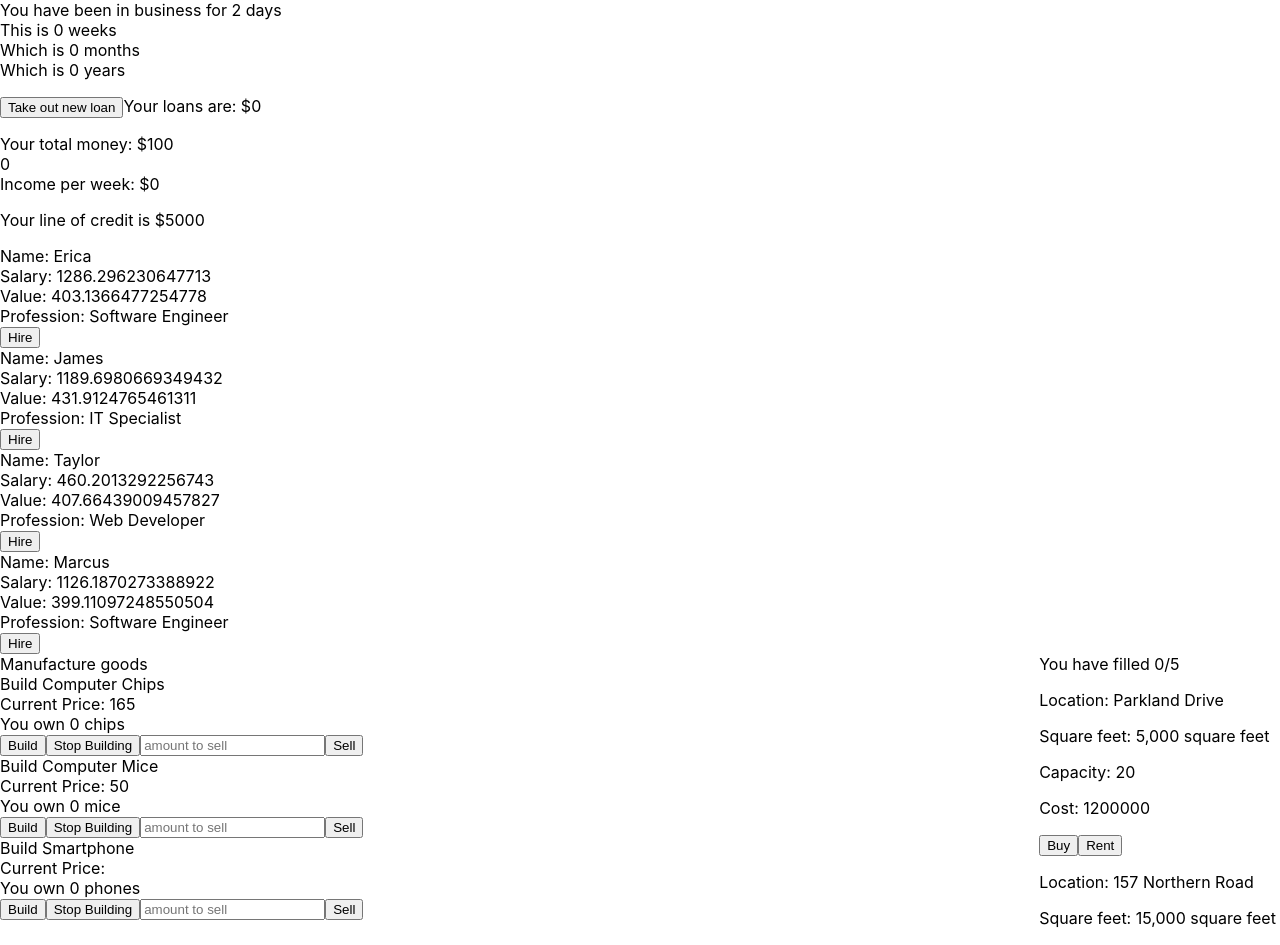
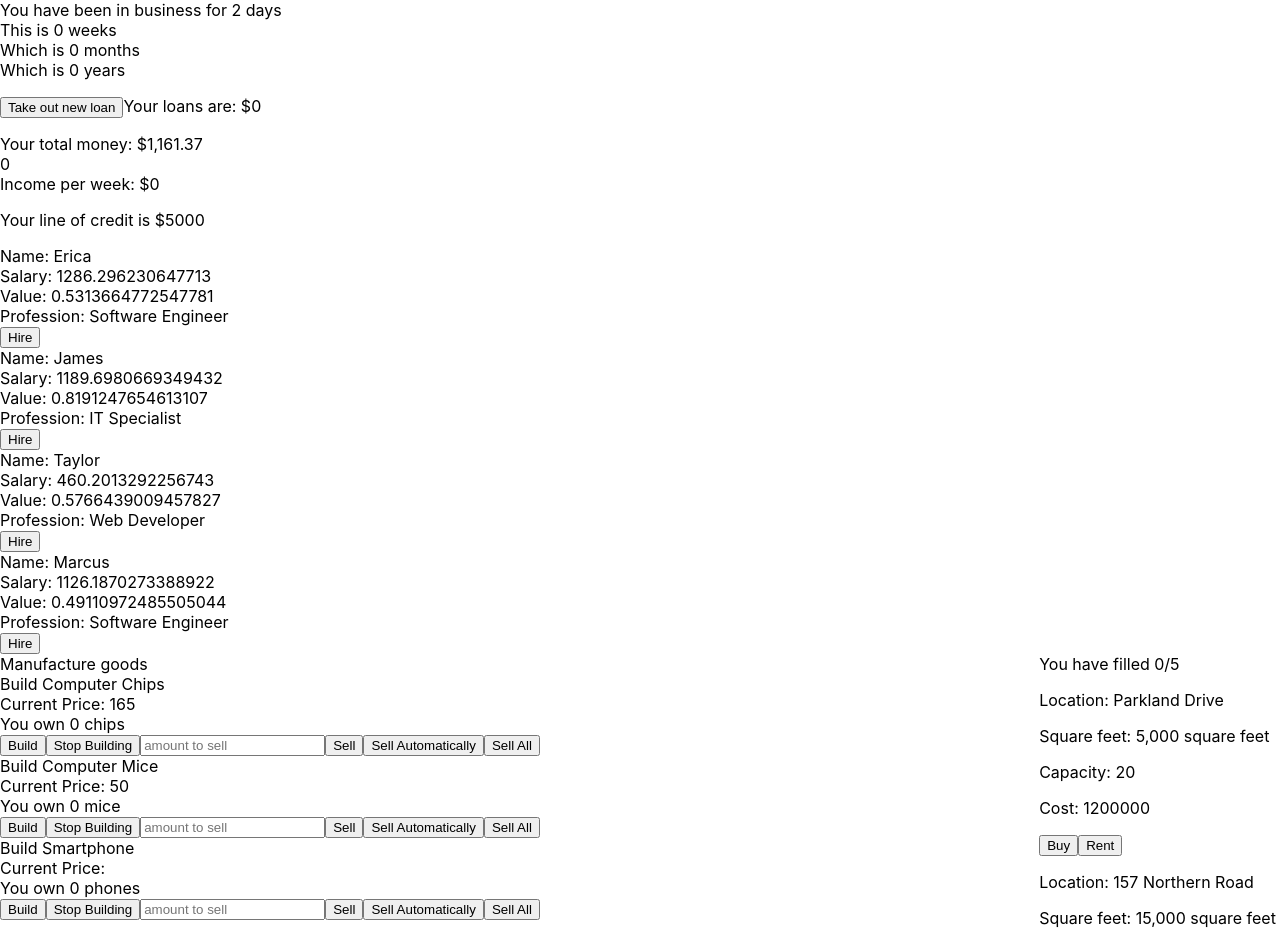
Before and after one commit to tommy-js/Marketcap, a React (Create React App) app: page / in a window 1280 px wide. Shown: the top 945 px of the page. Built offline with nearby package versions, Linux system fonts and the light colour scheme.

Commit message:
Added ability to sell items automatically and sell all at once

```diff
--- a/src/components/assets/Goods.js
+++ b/src/components/assets/Goods.js
@@ -25,8 +25,8 @@ export default class Goods extends Component {
       chipsSold: prevState.chipsSold + sellAmount
     }));
     let incomeValue = 165 - Math.log(this.state.chipsSold + 1) * 10;
-    if (incomeValue < 25) {
-      incomeValue = 25;
+    if (incomeValue < 45) {
+      incomeValue = 45;
     }
     this.setState({ chipPrice: incomeValue });
     let passVal = incomeValue * sellAmount;
@@ -41,8 +41,8 @@ export default class Goods extends Component {
       miceSold: prevState.miceSold + sellAmount
     }));
     let incomeValue = 50 - Math.log(this.state.miceSold + 1) * 10;
-    if (incomeValue < 5) {
-      incomeValue = 5;
+    if (incomeValue < 15) {
+      incomeValue = 15;
     }
     this.setState({ mousePrice: incomeValue });
     let passVal = incomeValue * sellAmount;
@@ -57,8 +57,8 @@ export default class Goods extends Component {
       phonesSold: prevState.phonesSold + sellAmount
     }));
     let incomeValue = 400 - Math.log(this.state.phonesSold + 1) * 10;
-    if (incomeValue < 5) {
-      incomeValue = 5;
+    if (incomeValue < 110) {
+      incomeValue = 110;
     }
     this.setState({ phonePrice: incomeValue });
     let passVal = incomeValue * sellAmount;
@@ -74,14 +74,17 @@ export default class Goods extends Component {
         <BuildComputerChip
           chipsPayment={this.chipsPayment}
           chipPrice={this.state.chipPrice}
+          productivity={this.props.productivity}
         />
         <BuildComputerMouse
           micePayment={this.micePayment}
           mousePrice={this.state.mousePrice}
+          productivity={this.props.productivity}
         />
         <BuildMobilePhone
           phonesPayment={this.phonesPayment}
           phonePrice={this.state.phonePrice}
+          productivity={this.props.productivity}
         />
       </div>
     );
--- a/src/components/assets/items/BuildComputerChip.js
+++ b/src/components/assets/items/BuildComputerChip.js
@@ -10,12 +10,14 @@ export default class BuildComputerChip extends Component {
     this.CPUChips = this.CPUChips.bind(this);
     this.setCPUChips = this.setCPUChips.bind(this);
     this.sellCPUChip = this.sellCPUChip.bind(this);
+    this.autoSell = this.autoSell.bind(this);
+    this.sellAll = this.sellAll.bind(this);
   }
 
   setCPUChips(checkCPU) {
     if (checkCPU == true) {
       this.setState({ buildChips: true });
-      let newvar = setInterval(this.CPUChips, 2000);
+      let newvar = setInterval(this.CPUChips, 8000 / this.props.productivity);
       this.setState({ newvar: newvar });
     }
     if (checkCPU == false) {
@@ -41,15 +43,33 @@ export default class BuildComputerChip extends Component {
     }
   }
 
+  autoSell() {
+    if (this.state.chips > 0) {
+      let chipVal = this.state.chips;
+      this.setState({
+        chips: 0
+      });
+      this.props.chipsPayment(chipVal);
+    }
+  }
+
+  sellAll() {
+    let chipVal = this.state.chips;
+    this.setState({ chips: 0 });
+    this.props.chipsPayment(chipVal);
+  }
+
   render() {
     return (
       <div>
         <ComputerChip
+          chipPrice={this.props.chipPrice}
           chips={this.state.chips}
           setCPUChips={this.setCPUChips}
           stopCPUChips={this.stopCPUChips}
           sellCPUChip={this.sellCPUChip}
-          chipPrice={this.props.chipPrice}
+          autoSell={this.autoSell}
+          sellAll={this.sellAll}
         />
       </div>
     );
--- a/src/components/assets/items/BuildComputerMouse.js
+++ b/src/components/assets/items/BuildComputerMouse.js
@@ -10,11 +10,16 @@ export default class BuildComputerMouse extends Component {
     this.ComputerMouse = this.ComputerMouse.bind(this);
     this.setComputerMouse = this.setComputerMouse.bind(this);
     this.sellComputerMouse = this.sellComputerMouse.bind(this);
+    this.autoSell = this.autoSell.bind(this);
+    this.sellAll = this.sellAll.bind(this);
   }
 
   setComputerMouse(checkMouse) {
     if (checkMouse == true) {
-      let newvar = setInterval(this.ComputerMouse, 1000);
+      let newvar = setInterval(
+        this.ComputerMouse,
+        2000 / this.props.productivity
+      );
       this.setState({ newvar: newvar });
     }
     if (checkMouse == false) {
@@ -39,14 +44,32 @@ export default class BuildComputerMouse extends Component {
     }
   }
 
+  autoSell() {
+    if (this.state.mice > 0) {
+      let miceVal = this.state.mice;
+      this.setState({
+        mice: 0
+      });
+      this.props.micePayment(miceVal);
+    }
+  }
+
+  sellAll() {
+    let miceVal = this.state.mice;
+    this.setState({ mice: 0 });
+    this.props.micePayment(miceVal);
+  }
+
   render() {
     return (
       <div>
         <ComputerMouse
+          mousePrice={this.props.mousePrice}
           mice={this.state.mice}
           setComputerMouse={this.setComputerMouse}
           sellComputerMouse={this.sellComputerMouse}
-          mousePrice={this.props.mousePrice}
+          autoSell={this.autoSell}
+          sellAll={this.sellAll}
         />
       </div>
     );
--- a/src/components/assets/items/BuildMobilePhone.js
+++ b/src/components/assets/items/BuildMobilePhone.js
@@ -10,11 +10,16 @@ export default class BuildMobilePhone extends Component {
     this.MobilePhone = this.MobilePhone.bind(this);
     this.setMobilePhone = this.setMobilePhone.bind(this);
     this.sellMobilePhone = this.sellMobilePhone.bind(this);
+    this.autoSell = this.autoSell.bind(this);
+    this.sellAll = this.sellAll.bind(this);
   }
 
   setMobilePhone(checkPhones) {
     if (checkPhones == true) {
-      let newvar = setInterval(this.MobilePhone, 2000);
+      let newvar = setInterval(
+        this.MobilePhone,
+        5000 / this.props.productivity
+      );
       this.setState({ newvar: newvar });
     }
     if (checkPhones == false) {
@@ -39,14 +44,32 @@ export default class BuildMobilePhone extends Component {
     }
   }
 
+  autoSell() {
+    if (this.state.phones > 0) {
+      let phoneVal = this.state.phones;
+      this.setState({
+        phones: 0
+      });
+      this.props.phonesPayment(phoneVal);
+    }
+  }
+
+  sellAll() {
+    let phoneVal = this.state.phones;
+    this.setState({ phones: 0 });
+    this.props.phonesPayment(phoneVal);
+  }
+
   render() {
     return (
       <div>
         <MobilePhone
+          phonePrice={this.props.phonePrice}
           phones={this.state.phones}
           setMobilePhone={this.setMobilePhone}
           sellMobilePhone={this.sellMobilePhone}
-          phonePrice={this.props.phonePrice}
+          autoSell={this.autoSell}
+          sellAll={this.sellAll}
         />
       </div>
     );
--- a/src/components/assets/items/ComputerChip.js
+++ b/src/components/assets/items/ComputerChip.js
@@ -21,6 +21,10 @@ function ComputerChip(props) {
     props.sellCPUChip(sellVal);
   }
 
+  function autoSell() {
+    setInterval(props.autoSell, 1000);
+  }
+
   return (
     <div>
       <div>Build Computer Chips</div>
@@ -35,6 +39,8 @@ function ComputerChip(props) {
         onChange={setSellAmount}
       />
       <button onClick={sellAmount}>Sell</button>
+      <button onClick={autoSell}>Sell Automatically</button>
+      <button onClick={props.sellAll}>Sell All</button>
     </div>
   );
 }
--- a/src/components/assets/items/ComputerMouse.js
+++ b/src/components/assets/items/ComputerMouse.js
@@ -21,6 +21,10 @@ function ComputerMouse(props) {
     props.sellComputerMouse(sellVal);
   }
 
+  function autoSell() {
+    setInterval(props.autoSell, 1000);
+  }
+
   return (
     <div>
       <div>Build Computer Mice</div>
@@ -35,6 +39,8 @@ function ComputerMouse(props) {
         onChange={setSellAmount}
       />
       <button onClick={sellAmount}>Sell</button>
+      <button onClick={autoSell}>Sell Automatically</button>
+      <button onClick={props.sellAll}>Sell All</button>
     </div>
   );
 }
--- a/src/components/assets/items/MobilePhone.js
+++ b/src/components/assets/items/MobilePhone.js
@@ -21,6 +21,10 @@ function MobilePhone(props) {
     props.sellMobilePhone(sellVal);
   }
 
+  function autoSell() {
+    setInterval(props.autoSell, 1000);
+  }
+
   return (
     <div>
       <div>Build Smartphone</div>
@@ -35,6 +39,8 @@ function MobilePhone(props) {
         onChange={setSellAmount}
       />
       <button onClick={sellAmount}>Sell</button>
+      <button onClick={autoSell}>Sell Automatically</button>
+      <button onClick={props.sellAll}>Sell All</button>
     </div>
   );
 }
--- a/src/components/main/Body.js
+++ b/src/components/main/Body.js
@@ -19,10 +19,11 @@ export default class Body extends Component {
   constructor(props) {
     super(props);
     this.state = {
-      money: 100,
+      money: Math.random() * 5000,
       expenses: 0,
       salary: 0,
       income: 0,
+      productivity: 1,
       loans: 0,
       loanPayment: 0,
       monthlyPaybackValue: 0,
@@ -104,7 +105,7 @@ export default class Body extends Component {
           salary: prevState.salary + individual.salary
         }));
         this.setState(prevState => ({
-          income: prevState.income + individual.value
+          productivity: prevState.productivity + individual.value
         }));
         this.setState(prevState => ({
           employeesHired: prevState.employeesHired + 1
@@ -225,7 +226,10 @@ export default class Body extends Component {
         />
         <Bankrupt money={this.state.money} emergencyCash={this.emergencyCash} />
         <OwnedEstate ownedBuildings={this.state.ownedBuildings} />
-        <Goods addMoney={this.addMoney} />
+        <Goods
+          addMoney={this.addMoney}
+          productivity={this.state.productivity}
+        />
         <Notification money={this.state.money} />
       </div>
     );
--- a/src/components/main/subcomponents/employees.js
+++ b/src/components/main/subcomponents/employees.js
@@ -2,49 +2,49 @@ const employees = [
   {
     name: "Erica",
     salary: Math.random() * 1000 + 350,
-    value: Math.random() * 100 + 350,
+    value: Math.random(),
     profession: "Software Engineer",
     id: Math.random() * 10000
   },
   {
     name: "James",
     salary: Math.random() * 1000 + 350,
-    value: Math.random() * 100 + 350,
+    value: Math.random(),
     profession: "IT Specialist",
     id: Math.random() * 10000
   },
   {
     name: "Taylor",
     salary: Math.random() * 1000 + 350,
-    value: Math.random() * 100 + 350,
+    value: Math.random(),
     profession: "Web Developer",
     id: Math.random() * 10000
   },
   {
     name: "Marcus",
     salary: Math.random() * 1000 + 350,
-    value: Math.random() * 100 + 350,
+    value: Math.random(),
     profession: "Software Engineer",
     id: Math.random() * 10000
   },
   {
     name: "Noah",
     salary: Math.random() * 1000 + 350,
-    value: Math.random() * 350,
+    value: Math.random(),
     profession: "Electrical Engineer",
     id: Math.random() * 10000
   },
   {
     name: "Jordan",
     salary: Math.random() * 1000 + 350,
-    value: Math.random() * 100 + 350,
+    value: Math.random(),
     profession: "Materials Specialist",
     id: Math.random() * 10000
   },
   {
     name: "Max",
     salary: Math.random() * 1000 + 350,
-    value: Math.random() * 100 + 350,
+    value: Math.random(),
     profession: "Graphic Designer",
     id: Math.random() * 10000
   }
```
